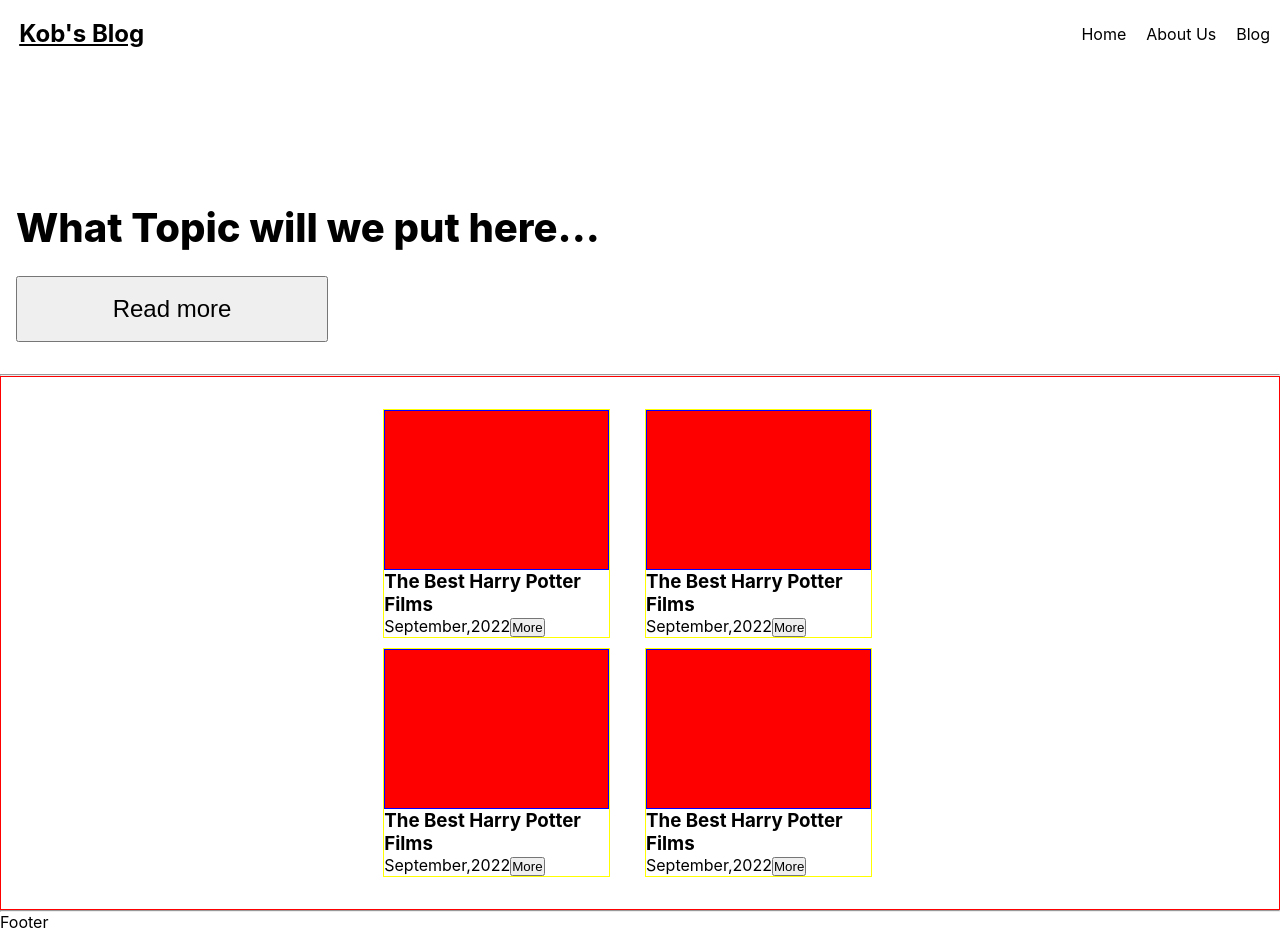
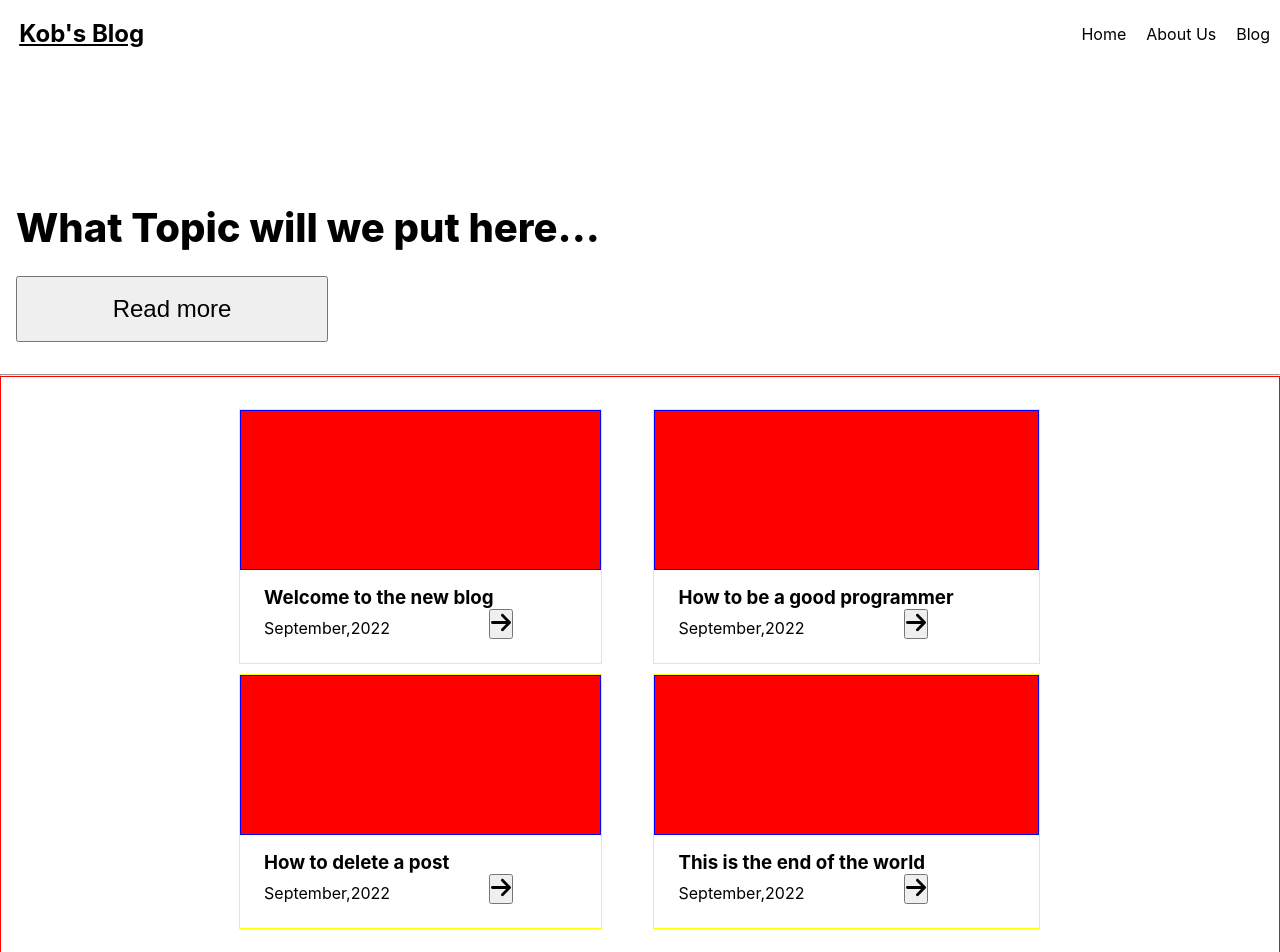
Before and after one commit to dela-ger/react-blogfrontend, a React (Create React App) app: page / in a window 1280 px wide. Shown: the top 952 px of the page. Built offline with nearby package versions, Linux system fonts and the light colour scheme.

Commit message:
Added the blog generator function

```diff
--- a/package.json
+++ b/package.json
@@ -6,6 +6,7 @@
     "@testing-library/jest-dom": "^5.16.5",
     "@testing-library/react": "^13.4.0",
     "@testing-library/user-event": "^13.5.0",
+    "axios": "^0.27.2",
     "react": "^18.2.0",
     "react-dom": "^18.2.0",
     "react-router-dom": "^6.4.1",
--- a/src/components/Home.js
+++ b/src/components/Home.js
@@ -1,15 +1,78 @@
-import React, { useState } from 'react'
+import React, { useEffect, useState } from 'react'
 import { Link } from 'react-router-dom'
 import seven from "../Assets/17.svg";
+import arrowRight from "../Assets/arrow-right-solid.svg";
+import axios from 'axios';
+import Posts from "../data/data.json"
 
 function Home() {
+  const url = 'https://jsonplaceholder.typicode.com/todos/1'
+  const [posts, setPost] = useState([])
 
-  const [blog, setBlog] = useState([])
 
-  const getCard = () => {
+// function to put data into the posts state
+  const dataPost = () => {
+    setPost(Posts)
 
   }
+  useEffect(() => {
+    dataPost()
+  },[])
 
+  console.log(posts)
+
+  function getPosts() {
+    let list = []
+    let result = []
+
+    posts.map(post => {
+      return list.push(
+        <div className="blog-card">
+          <div className="image-featured">
+
+          </div>
+          <div className="title-block">
+            <div className="title">
+              <h3>{/*{Posts.map(post => {
+              return post
+            })}*/}{post.title}</h3>
+            </div>
+            <div className="date-btn">
+              <span id="date">
+                September,2022
+              </span>
+              <Link to="/blog">
+                <button className='more-btn'><img id='arrow-right' src={arrowRight} alt="arrow right" /></button>
+              </Link>
+            </div>
+          </div>
+
+        </div>
+      )
+    })
+
+    // for(let i=0; i<list.length; i+=2){
+    //   result.push(
+    //     <div>
+    //       <div>
+    //         {list[i]}
+    //       </div>
+    //       <div>
+    //         {list[i+1] ? list[i+1] : null }
+    //       </div>
+    //     </div>
+    //   )
+    // }
+
+    for(let i=0; i<list.length; i++){
+      result.push(
+        list[i]
+      )
+    }
+
+    return result
+
+  }
 
   return (
     <>
@@ -23,65 +86,7 @@ function Home() {
 <hr />
 
       <section className="featured-blogs">
-        <div className="blog-card">
-          <div className="image-featured">
-            {/* <img id="title-svg" src={seven} alt="some svg" /> */}
-          </div>
-          <div className="title">
-            <h3>The Best Harry Potter Films</h3>
-          </div>
-          <div className="date-btn">
-            <span id="date">
-              September,2022
-            </span>
-            <button className='feat-btn'>More</button>
-          </div>
-        </div>
-
-        <div className="blog-card">
-          <div className="image-featured">
-            {/* <img id="title-svg" src={seven} alt="some svg" /> */}
-          </div>
-          <div className="title">
-            <h3>The Best Harry Potter Films</h3>
-          </div>
-          <div className="date-btn">
-            <span id="date">
-              September,2022
-            </span>
-            <button className='feat-btn'>More</button>
-          </div>
-        </div>
-
-        <div className="blog-card">
-          <div className="image-featured">
-            {/* <img id="title-svg" src={seven} alt="some svg" /> */}
-          </div>
-          <div className="title">
-          <h3>The Best Harry Potter Films</h3>
-          </div>
-          <div className="date-btn">
-            <span id="date">
-              September,2022
-            </span>
-            <button className='feat-btn'>More</button>
-          </div>
-        </div>
-
-       <div className="blog-card">
-          <div className="image-featured">
-            {/* <img id="title-svg" src={seven} alt="some svg" /> */}
-          </div>
-          <div className="title">
-          <h3>The Best Harry Potter Films</h3>
-          </div>
-          <div className="date-btn">
-            <span id="date">
-              September,2022
-            </span>
-            <button className='feat-btn'>More</button>
-          </div>
-        </div>
+        {getPosts()}
       </section>
     </>
   )
--- a/src/css/style.css
+++ b/src/css/style.css
@@ -161,8 +161,8 @@ nav li a{
     width: 100%;
     padding: 2rem;
     /* grid-template-columns: auto auto;
-    grid-row: auto auto;
-    gap: 10px; */
+    grid-row: auto auto;*/
+    gap: 10px;
 }
 
 .blog-card{
@@ -185,13 +185,43 @@ nav li a{
     /* width: 100%; */
 }
 
+.title > h3, .date-btn > #date {
+    padding-left: 1.5rem;
+}
+
+.title-block{
+    margin-top: 1rem;
+    margin-bottom: 1.5rem;
+}
+
+.more-btn{
+    /* margin-right: auto; */
+}
+
+#date{
+    margin-right: 6.2rem;
+}
+
+#arrow-right{
+    width: 20px;
+
+}
+
 @media only screen and (min-width: 768px) {
 
     .featured-blogs{
         display: grid;
+        place-items: center;
         grid-template-columns: auto auto;
         grid-row: auto auto;
         gap: 10px;
+        /* padding-left: 2rem;
+        padding-right: 2rem; */
+    }
+
+    .blog-card{
+        margin-left: 4rem;
+        margin-right: 4rem;
     }
 
 }
--- /dev/null
+++ b/src/data/data.json
@@ -0,0 +1,26 @@
+[
+        {
+            "id":1,
+            "title":"Welcome to the new blog",
+            "body":"Book description: In June, 1954, eighteen-year-old Emmett Watson is driven home to Nebraska by the warden of the juvenile work farm where he has just served fifteen months for involuntary manslaughter. His mother long gone, his father recently deceased, and the family farm foreclosed upon by the bank, Emmett's intention is to pick up his eight-year-old brother, Billy, and head to California where they can start their lives anew. But when the warden drives away, Emmett discovers that two friends from the work farm have hidden themselves in the trunk of the warden's car. Together, they have hatched an altogether different plan for Emmett's future, one that will take them all on a fateful journey in the opposite direction—to the City of New York.",
+            "likes":30
+        },
+        {
+            "id":2,
+            "title":"How to be a good programmer",
+            "body":"Book description: In June, 1954, eighteen-year-old Emmett Watson is driven home to Nebraska by the warden of the juvenile work farm where he has just served fifteen months for involuntary manslaughter. His mother long gone, his father recently deceased, and the family farm foreclosed upon by the bank, Emmett's intention is to pick up his eight-year-old brother, Billy, and head to California where they can start their lives anew. But when the warden drives away, Emmett discovers that two friends from the work farm have hidden themselves in the trunk of the warden's car. Together, they have hatched an altogether different plan for Emmett's future, one that will take them all on a fateful journey in the opposite direction—to the City of New York.",
+            "likes":20
+        },
+        {
+            "id":3,
+            "title":"How to delete a post",
+            "body":"Book description: In June, 1954, eighteen-year-old Emmett Watson is driven home to Nebraska by the warden of the juvenile work farm where he has just served fifteen months for involuntary manslaughter. His mother long gone, his father recently deceased, and the family farm foreclosed upon by the bank, Emmett's intention is to pick up his eight-year-old brother, Billy, and head to California where they can start their lives anew. But when the warden drives away, Emmett discovers that two friends from the work farm have hidden themselves in the trunk of the warden's car. Together, they have hatched an altogether different plan for Emmett's future, one that will take them all on a fateful journey in the opposite direction—to the City of New York.",
+            "likes":31
+        },
+        {
+            "id":4,
+            "title":"This is the end of the world",
+            "body":"Book description: In June, 1954, eighteen-year-old Emmett Watson is driven home to Nebraska by the warden of the juvenile work farm where he has just served fifteen months for involuntary manslaughter. His mother long gone, his father recently deceased, and the family farm foreclosed upon by the bank, Emmett's intention is to pick up his eight-year-old brother, Billy, and head to California where they can start their lives anew. But when the warden drives away, Emmett discovers that two friends from the work farm have hidden themselves in the trunk of the warden's car. Together, they have hatched an altogether different plan for Emmett's future, one that will take them all on a fateful journey in the opposite direction—to the City of New York.",
+            "likes":15
+        }
+]
```
Also changed, not shown: src/Assets/arrow-right-solid.svg (added), 1 other file (tests, documents, lock files or other folders).
